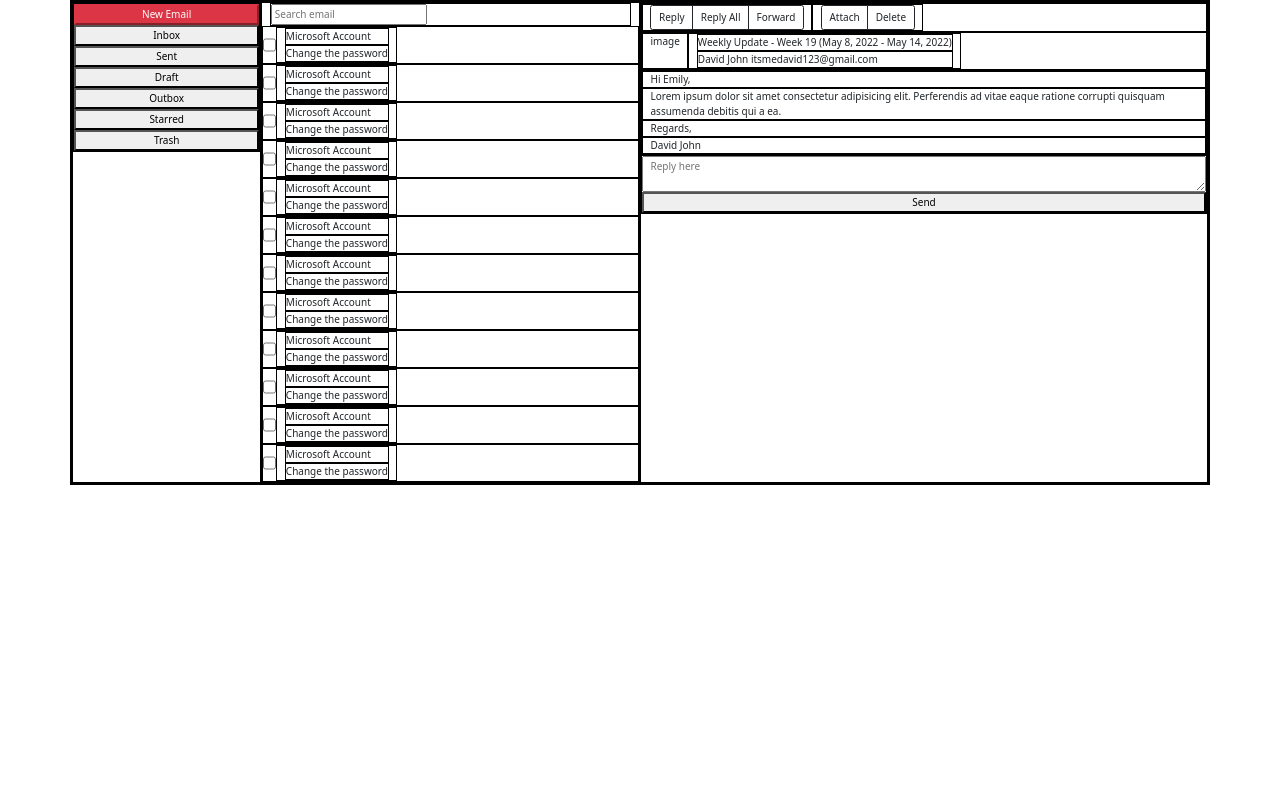
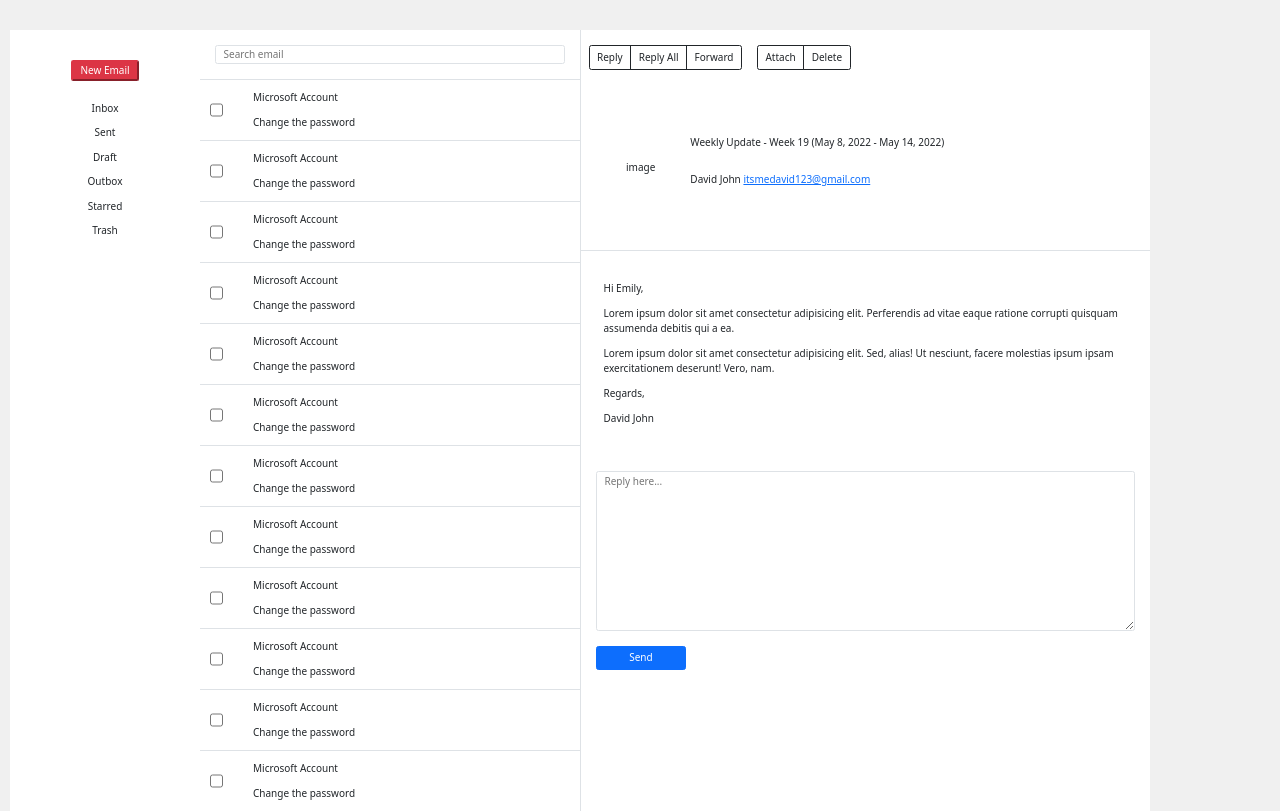
Before and after one commit to Derek-Lim/bootstrap-email-lim, a plain HTML site: page index.html in a window 1280 px wide. Drawn offline with nearby package versions, Linux system fonts and the light colour scheme.

Commit message:
Structure content.

```diff
--- a/index.html
+++ b/index.html
@@ -10,107 +10,107 @@
 <body>
   <script src="https://cdn.jsdelivr.net/npm/bootstrap@5.0.2/dist/js/bootstrap.bundle.min.js" integrity="sha384-MrcW6ZMFYlzcLA8Nl+NtUVF0sA7MsXsP1UyJoMp4YLEuNSfAP+JcXn/tWtIaxVXM" crossorigin="anonymous"></script>
 
-  <div class="container">
+  <div class="container mx-3 mt-5">
     <div class="row">
 
-      <div class="col-2">
-        <div class="row">
-          <button type="button" class="btn-danger">New Email</button>
-          <button>Inbox</button>
-          <button>Sent</button>
-          <button>Draft</button>
-          <button>Outbox</button>
-          <button>Starred</button>
-          <button>Trash</button>
+      <div class="col-2 d-none d-lg-block p-5">
+        <div class="row justify-content-center">
+          <button type="button" class="col-auto btn-danger rounded mb-4">New Email</button>
+          <button class="btn">Inbox</button>
+          <button class="btn">Sent</button>
+          <button class="btn">Draft</button>
+          <button class="btn">Outbox</button>
+          <button class="btn">Starred</button>
+          <button class="btn">Trash</button>
         </div>
       </div>
 
-      <div class="col-4">
+      <div class="col-md-3 col-lg-4">
 
-        <div>
-          <input type="text" placeholder="Search email">
+        <div class="row p-4">
+          <input type="text" placeholder="Search email" class="col border rounded">
         </div>
 
-        <div class="row">
+        <div class="row p-3 border-top">
           <input type="checkbox" class="col-auto">
-          <div class="col-auto">
+          <div class="col px-5 d-grid gap-3">
             <div>Microsoft Account</div>
             <div>Change the password</div>
           </div>
         </div>
-        <div class="row">
+        <div class="row p-3 border-top">
           <input type="checkbox" class="col-auto">
-          <div class="col-auto">
+          <div class="col px-5 d-grid gap-3">
             <div>Microsoft Account</div>
             <div>Change the password</div>
           </div>
         </div>
-        <div class="row">
+        <div class="row p-3 border-top">
           <input type="checkbox" class="col-auto">
-          <div class="col-auto">
+          <div class="col px-5 d-grid gap-3">
             <div>Microsoft Account</div>
             <div>Change the password</div>
           </div>
         </div>
-        <div class="row">
+        <div class="row p-3 border-top">
           <input type="checkbox" class="col-auto">
-          <div class="col-auto">
+          <div class="col px-5 d-grid gap-3">
             <div>Microsoft Account</div>
             <div>Change the password</div>
           </div>
         </div>
-        <div class="row">
+        <div class="row p-3 border-top">
           <input type="checkbox" class="col-auto">
-          <div class="col-auto">
+          <div class="col px-5 d-grid gap-3">
             <div>Microsoft Account</div>
             <div>Change the password</div>
           </div>
         </div>
-        <div class="row">
+        <div class="row p-3 border-top">
           <input type="checkbox" class="col-auto">
-          <div class="col-auto">
+          <div class="col px-5 d-grid gap-3">
             <div>Microsoft Account</div>
             <div>Change the password</div>
           </div>
         </div>
-        <div class="row">
+        <div class="row p-3 border-top">
           <input type="checkbox" class="col-auto">
-          <div class="col-auto">
+          <div class="col px-5 d-grid gap-3">
             <div>Microsoft Account</div>
             <div>Change the password</div>
           </div>
         </div>
-        <div class="row">
+        <div class="row p-3 border-top">
           <input type="checkbox" class="col-auto">
-          <div class="col-auto">
+          <div class="col px-5 d-grid gap-3">
             <div>Microsoft Account</div>
             <div>Change the password</div>
           </div>
         </div>
-        <div class="row">
+        <div class="row p-3 border-top">
           <input type="checkbox" class="col-auto">
-          <div class="col-auto">
+          <div class="col px-5 d-grid gap-3">
             <div>Microsoft Account</div>
             <div>Change the password</div>
           </div>
         </div>
-        <div class="row">
+        <div class="row p-3 border-top">
           <input type="checkbox" class="col-auto">
-          <div class="col-auto">
+          <div class="col px-5 d-grid gap-3">
             <div>Microsoft Account</div>
             <div>Change the password</div>
           </div>
         </div>
-        <div class="row">
+        <div class="row p-3 border-top">
           <input type="checkbox" class="col-auto">
-          <div class="col-auto">
+          <div class="col px-5 d-grid gap-3">
             <div>Microsoft Account</div>
             <div>Change the password</div>
           </div>
         </div>
-        <div class="row">
+        <div class="row p-3 border-top">
           <input type="checkbox" class="col-auto">
-          <div class="col-auto">
+          <div class="col px-5 d-grid gap-3">
             <div>Microsoft Account</div>
             <div>Change the password</div>
           </div>
@@ -118,9 +118,9 @@
 
       </div>
 
-      <div class="col-6">
+      <div class="col-9 col-lg-6 d-none d-md-block border-start">
 
-        <div class="row">
+        <div class="row py-4">
           <div class="col-auto btn-group">
             <button class="btn btn-outline-dark">Reply</button>
             <button class="btn btn-outline-dark">Reply All</button>
@@ -132,24 +132,25 @@
           </div>
         </div>
 
-        <div class="row">
-          <div class="col-auto">image</div>
-          <div class="col-auto">
+        <div class="row p-4 border-bottom">
+          <div class="col-auto p-5 my-5">image</div>
+          <div class="col-auto p-2 my-5 d-grid gap-3">
             <div>Weekly Update - Week 19 (May 8, 2022 - May 14, 2022)</div>
-            <div>David John itsmedavid123@gmail.com </div>
+            <div>David John <a href="">itsmedavid123@gmail.com</a></div>
           </div>
         </div>
 
-        <div class="row">
-          <div>Hi Emily,</div>
-          <div>Lorem ipsum dolor sit amet consectetur adipisicing elit. Perferendis ad vitae eaque ratione corrupti quisquam assumenda debitis qui a ea.</div>
-          <div>Regards,</div>
-          <div>David John</div>
+        <div class="row row-cols-1 gap-3 px-4 py-5">
+          <div class="col">Hi Emily,</div>
+          <div class="col">Lorem ipsum dolor sit amet consectetur adipisicing elit. Perferendis ad vitae eaque ratione corrupti quisquam assumenda debitis qui a ea.</div>
+          <div class="col">Lorem ipsum dolor sit amet consectetur adipisicing elit. Sed, alias! Ut nesciunt, facere molestias ipsum ipsam exercitationem deserunt! Vero, nam.</div>
+          <div class="col">Regards,</div>
+          <div class="col">David John</div>
         </div>
 
-        <div class="row">
-          <textarea name="" id="" placeholder="Reply here"></textarea>
-          <button>Send</button>
+        <div class="row p-4 d-grid gap-4">
+          <textarea name="" id="" placeholder="Reply here..." class="border rounded"></textarea>
+          <button class="col-2 btn btn-primary">Send</button>
         </div>
       </div>
 
--- a/style.css
+++ b/style.css
@@ -2,6 +2,15 @@
   font-size: 10px;
 }
 
+body {
+  background-color: rgb(240, 240, 240);
+}
+
 div {
-  border: 1px solid black;
+  background-color: white;
+  /* border: 1px solid black; */
 }
+
+textarea {
+  height: 20vh;
+}
```
